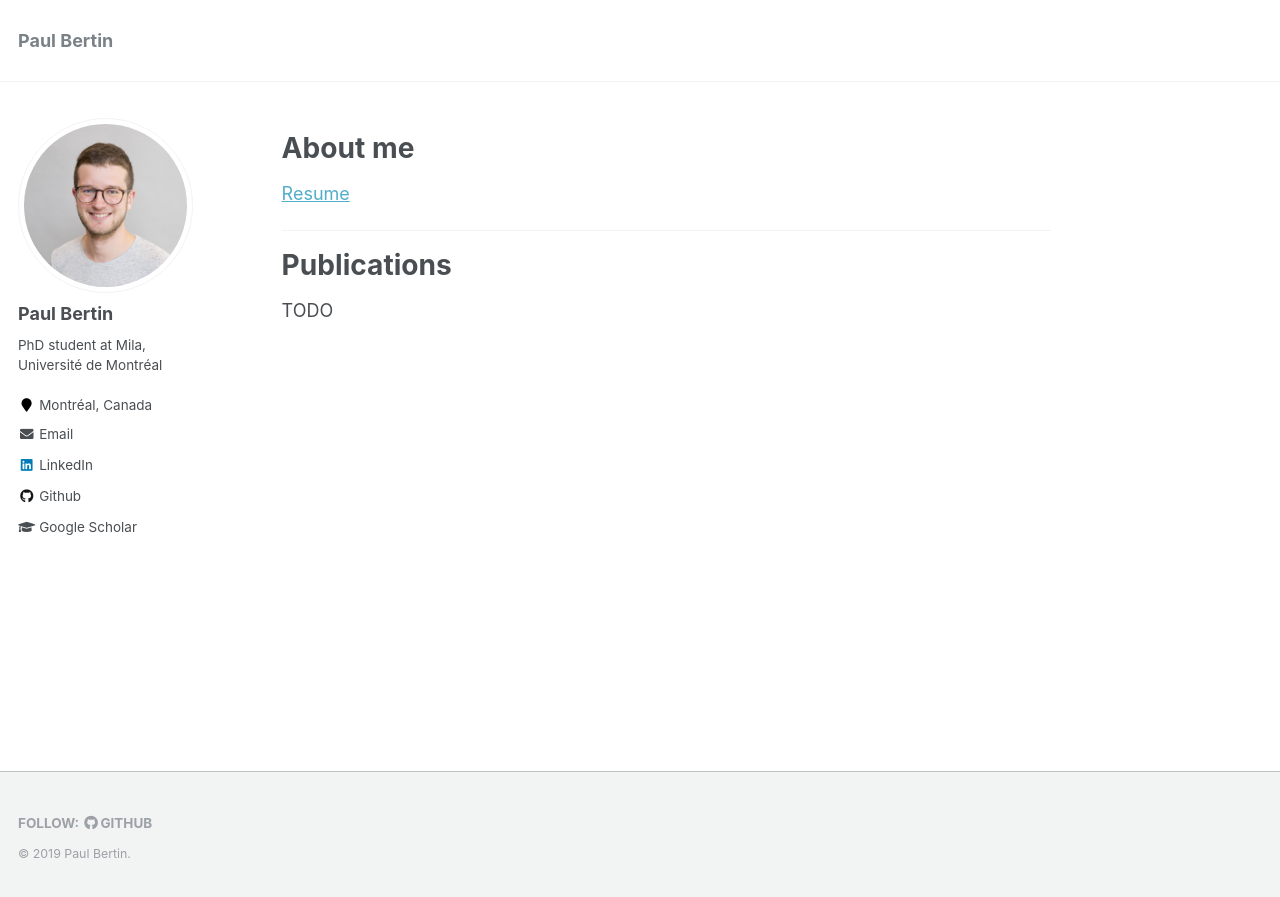
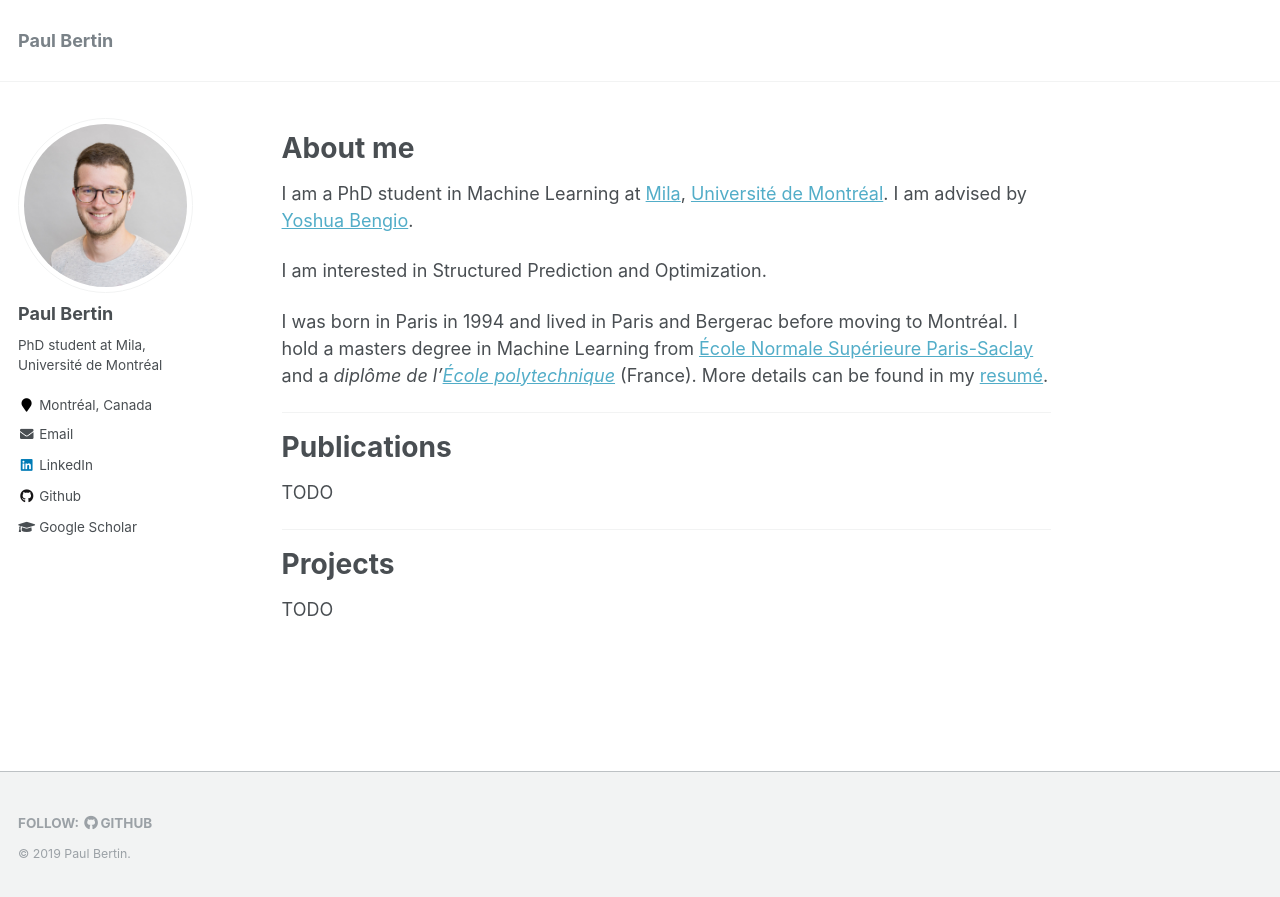
Before and after one commit to Bertinus/Bertinus.github.io, a Jekyll site: the page built from _pages/about.md, in a window 1280 px wide. Shown: the top 897 px of the page. Built offline with Jekyll 4.4.1, drawn with Linux system fonts in a browser that asks for light colours.

Commit message:
Edited main page

```diff
--- a/_pages/about.md
+++ b/_pages/about.md
@@ -9,9 +9,18 @@ redirect_from:
 ---
 # About me
 
-[Resume](https://Bertinus.github.io/files/Resume.pdf)
+I am a PhD student in Machine Learning at [Mila](https://mila.quebec/), [Université de Montréal](https://www.umontreal.ca/). I am advised by [Yoshua Bengio](https://mila.quebec/en/yoshua-bengio/).
+
+I am interested in Structured Prediction and Optimization.
+
+I was born in Paris in 1994 and lived in Paris and Bergerac before moving to Montréal. I hold a masters degree in Machine Learning from [École Normale Supérieure Paris-Saclay](https://ens-paris-saclay.fr/en) and a *diplôme de l'[École polytechnique](https://www.polytechnique.edu/)* (France). More details can be found in my [resumé](https://Bertinus.github.io/files/Resume.pdf).
 
 ___
 # Publications
 
 TODO
+
+___
+# Projects
+
+TODO
```
